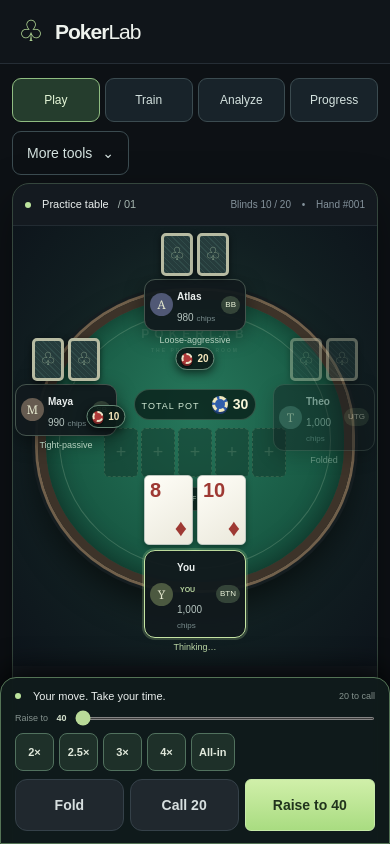
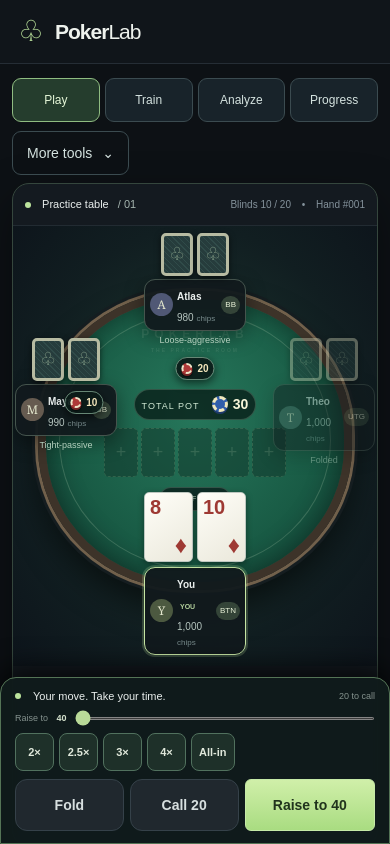
Before and after one commit to vendoraise-lang/Poker-software, a Next.js app: page / in a window 390 px wide. Shown: the top 844 px of the page. Built offline with nearby package versions, Linux system fonts and the light colour scheme.

Commit message:
Separate bet chip badges from cards and reduce mobile dead space

```diff
--- a/app/globals.css
+++ b/app/globals.css
@@ -3926,3 +3926,15 @@ button:disabled {
  .play-screen .quick-bets { gap:5px; }
  .play-screen .quick-bets button { min-width:39px; padding:5px 7px; font-size:11px; }
 }
+
+/* Keep final-street chips clear of the five community cards. */
+@media (max-width: 760px) {
+  .play-screen .seat-0 .seat-bet { top: -47px; left: 50%; }
+  .play-screen .seat-1 .seat-bet { top: 53px; right: -6px; left: auto; }
+  .play-screen .seat-2 .seat-bet { bottom: -33px; }
+  .play-screen .seat-3 .seat-bet { top: 53px; left: -6px; }
+  .play-screen .seat-0 .seat-caption { display: none; }
+  .play-screen .table-panel { padding-bottom: 0; }
+  .play-screen .table-scene { margin-bottom: 180px; }
+  .play-screen .action-area { max-height: min(42dvh, 310px); }
+}
```
